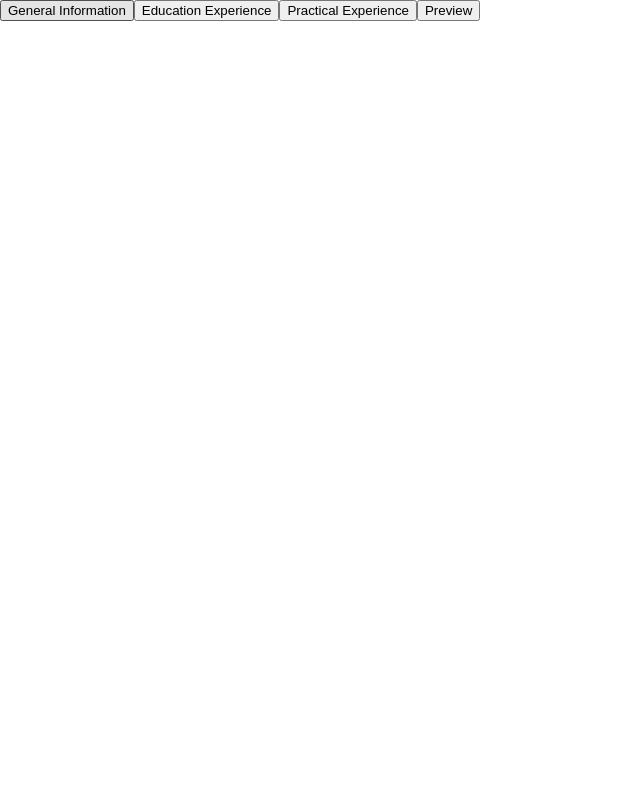
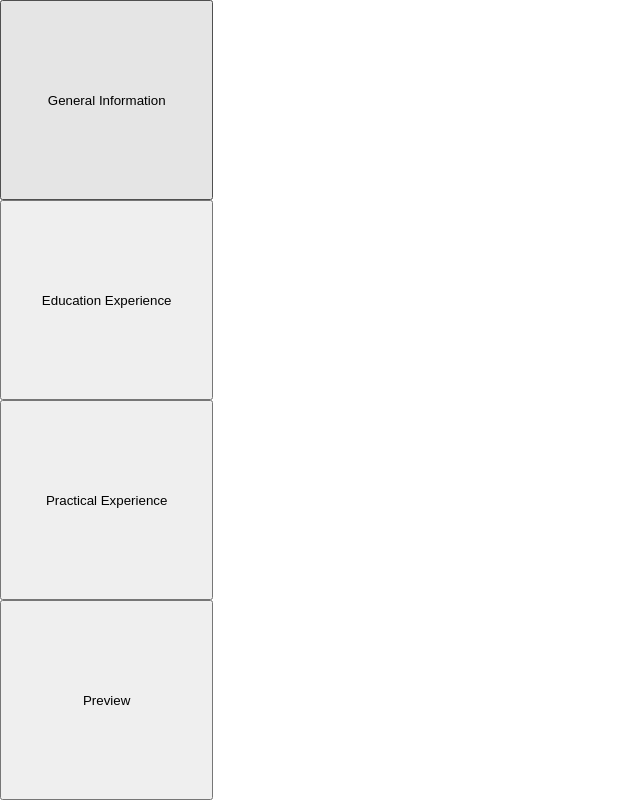
Before and after one commit to aaronlmjohnson/cv-project, a React (Create React App) app: page / in a window 1280 px wide. Shown: the whole page, without its empty margins (0-640 px from the left). Built offline with nearby package versions, Linux system fonts and the light colour scheme.

Commit message:
changed CvForm to CvContainer and added css styling to CvContainer

```diff
--- /dev/null
+++ b/src/App.css
@@ -0,0 +1,7 @@
+#content {
+    height: 100vh;
+}
+
+#cv-form {
+    height: 100vh;
+}
--- a/src/App.js
+++ b/src/App.js
@@ -1,5 +1,6 @@
 import React, { Component } from "react";
-import CvForm from "./components/CvForm";
+import CvContainer from "./components/CvContainer";
+import "./App.css"
 
 class App extends Component {
   constructor() {
@@ -14,9 +15,7 @@ class App extends Component {
   render() {
 
     return (
-      <div id="content">
-        <CvForm />
-      </div>
+        <CvContainer />
     );
   }
 }
--- /dev/null
+++ b/src/components/CvContainer.css
@@ -0,0 +1,5 @@
+#cv-container {
+    display: grid;
+    grid-template-columns: 1fr 5fr;
+    height: 100vh;
+}
--- a/src/components/CvForm.js
+++ b/src/components/CvContainer.js
@@ -1,10 +1,11 @@
 import React from "react";
 import ActiveForm from "./ActiveForm";
 import SectionSidebar from "./SectionSidebar";
+import "./CvContainer.css"
 
 const CvForm = ()=>{
     return(
-        <div id= "cv-form">
+        <div id= "cv-container">
             <SectionSidebar />
             <ActiveForm />
         </div>
--- /dev/null
+++ b/src/components/SectionSidebar.css
@@ -0,0 +1,5 @@
+#section-sidebar {
+    display: grid;
+    grid-auto-flow: row;
+
+}
--- a/src/components/SectionSidebar.js
+++ b/src/components/SectionSidebar.js
@@ -1,5 +1,6 @@
 import React from "react";
 import SectionButton from "./SectionButton";
+import "./SectionSidebar.css"
 
 const SectionSidebar = ()=>{
     return(
```
